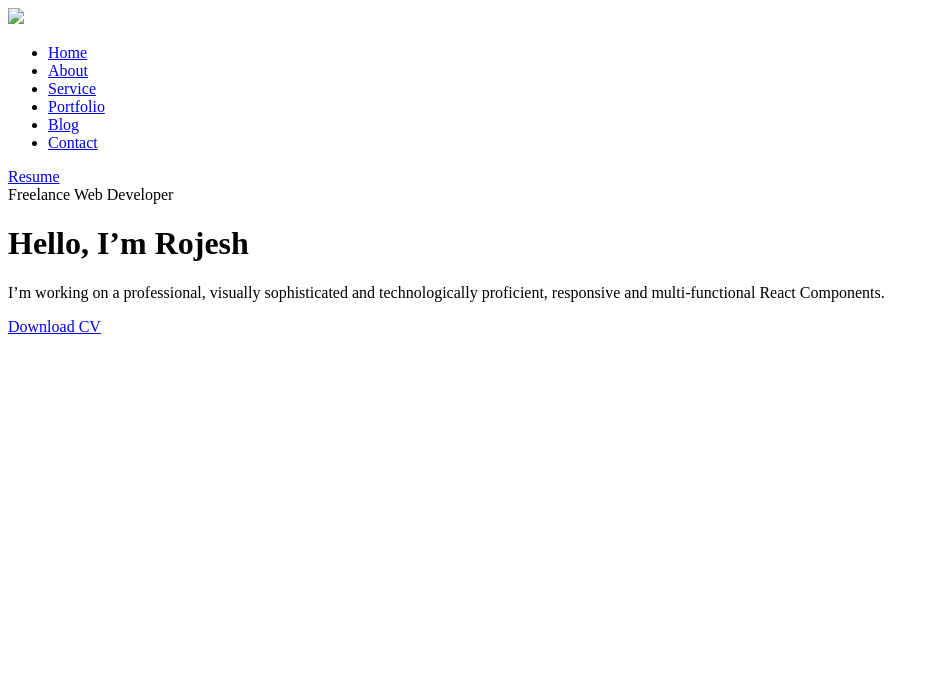
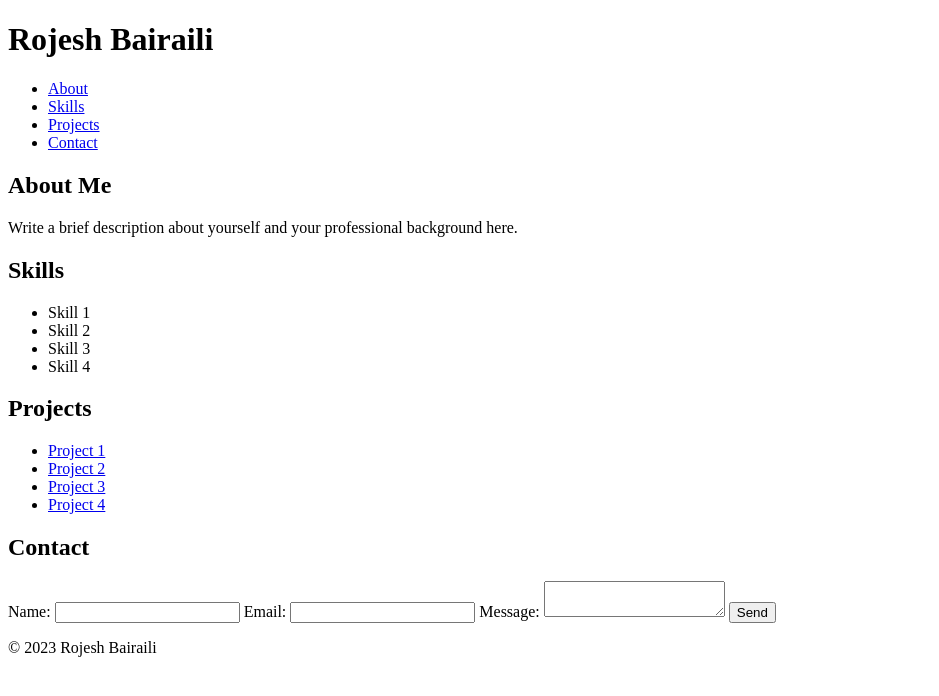
Before and after one commit to Rojesh69/Rojesh69.github.io, a plain HTML site: page index.html in a window 1280 px wide. Shown: the whole page, without its empty margins (0-939 px from the left). Drawn offline with Linux system fonts and the light colour scheme.

Commit message:
Added new html

```diff
--- a/index.html
+++ b/index.html
@@ -1,36 +1,68 @@
 <!DOCTYPE html>
-<html lang="en">
+<html>
   <head>
-    <meta charset="UTF-8" />
-    <title>Personal Portfolio Website</title>
-    <!----CSS link----->
-    <link rel="stylesheet" href="style.css" />
+    <meta charset="UTF-8">
+    <title>Rojesh Bairaili's Portfolio</title>
+    <link rel="stylesheet" href="style.css">
   </head>
   <body>
-    <div class="hero">
+    <header>
+      <h1>Rojesh Bairaili</h1>
       <nav>
-        <img src="./img/logo.png" class="logo" />
         <ul>
-          <li><a href="#">Home</a></li>
-          <li><a href="#">About</a></li>
-          <li><a href="#">Service</a></li>
-          <li><a href="#">Portfolio</a></li>
-          <li><a href="#">Blog</a></li>
-          <li><a href="#">Contact</a></li>
+          <li><a href="#about">About</a></li>
+          <li><a href="#skills">Skills</a></li>
+          <li><a href="#projects">Projects</a></li>
+          <li><a href="#contact">Contact</a></li>
         </ul>
-        <a href="#" class="btn">Resume</a>
       </nav>
+    </header>
 
-      <div class="content">
-        <span class="title">Freelance Web Developer</span>
-        <h1>Hello, I’m <span>Rojesh</span></h1>
-        <p>
-          I’m working on a professional, visually sophisticated and
-          technologically proficient, responsive and multi-functional React
-          Components.
-        </p>
-        <a href="#" class="btn">Download CV</a>
-      </div>
-    </div>
+    <main>
+      <section id="about">
+        <h2>About Me</h2>
+        <p>Write a brief description about yourself and your professional background here.</p>
+      </section>
+
+      <section id="skills">
+        <h2>Skills</h2>
+        <ul>
+          <li>Skill 1</li>
+          <li>Skill 2</li>
+          <li>Skill 3</li>
+          <li>Skill 4</li>
+        </ul>
+      </section>
+
+      <section id="projects">
+        <h2>Projects</h2>
+        <ul>
+          <li><a href="#">Project 1</a></li>
+          <li><a href="#">Project 2</a></li>
+          <li><a href="#">Project 3</a></li>
+          <li><a href="#">Project 4</a></li>
+        </ul>
+      </section>
+
+      <section id="contact">
+        <h2>Contact</h2>
+        <form action="#" method="post">
+          <label for="name">Name:</label>
+          <input type="text" id="name" name="name" required>
+
+          <label for="email">Email:</label>
+          <input type="email" id="email" name="email" required>
+
+          <label for="message">Message:</label>
+          <textarea id="message" name="message" required></textarea>
+
+          <input type="submit" value="Send">
+        </form>
+      </section>
+    </main>
+
+    <footer>
+      <p>&copy; 2023 Rojesh Bairaili</p>
+    </footer>
   </body>
 </html>
```
